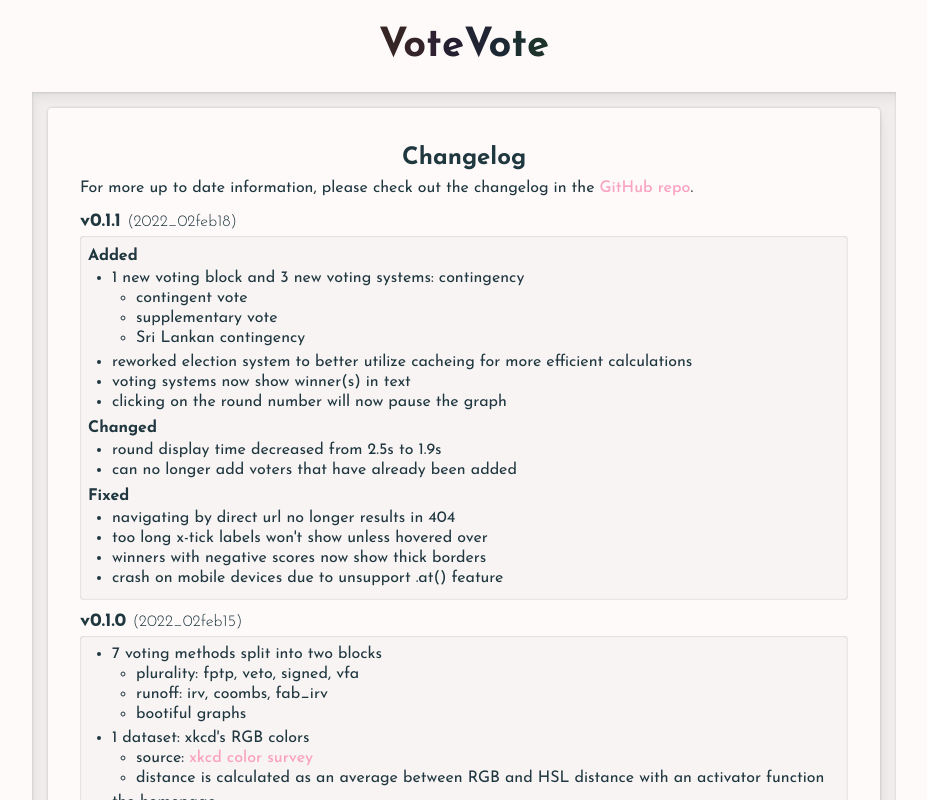
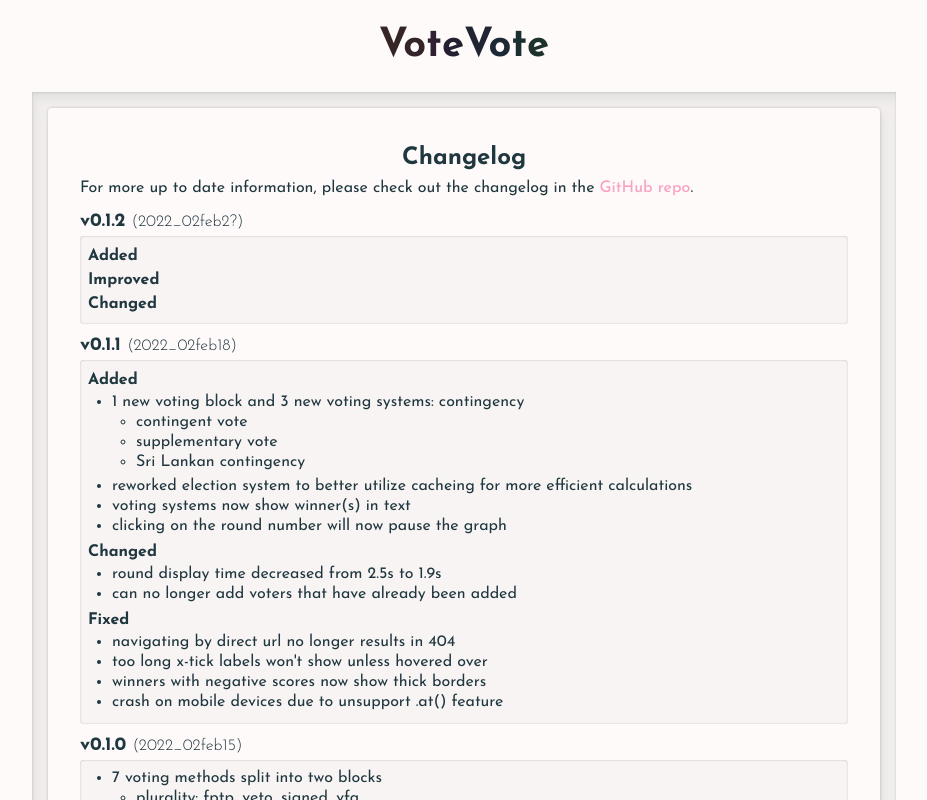
Before and after one commit to tif-calin/votevote, a React (Create React App) app: page /changelog in a window 1280 px wide. Shown: the whole page, without its empty margins (176-1103 px from the left). Built offline with nearby package versions, Linux system fonts and the light colour scheme.

Commit message:
prepare for v0.1.2 release

```diff
--- a/src/views/changelog/ChangelogPage.tsx
+++ b/src/views/changelog/ChangelogPage.tsx
@@ -81,6 +81,13 @@ const ChangelogPage: React.FC<Props> = () => {
           For more up to date information, please check out the changelog in the <A href="https://github.com/tif-calin/votevote/blob/main/CHANGELOG.md">GitHub repo</A>.
         </p>
 
+        <h3>v0.1.2 <span>2022_02feb2?</span></h3>
+        <div className="release">
+          <h4>Added</h4>
+          <h4>Improved</h4>
+          <h4>Changed</h4>
+        </div>
+
         <h3>v0.1.1 <span>2022_02feb18</span></h3>
         <div className="release">
           <h4>Added</h4>
```
